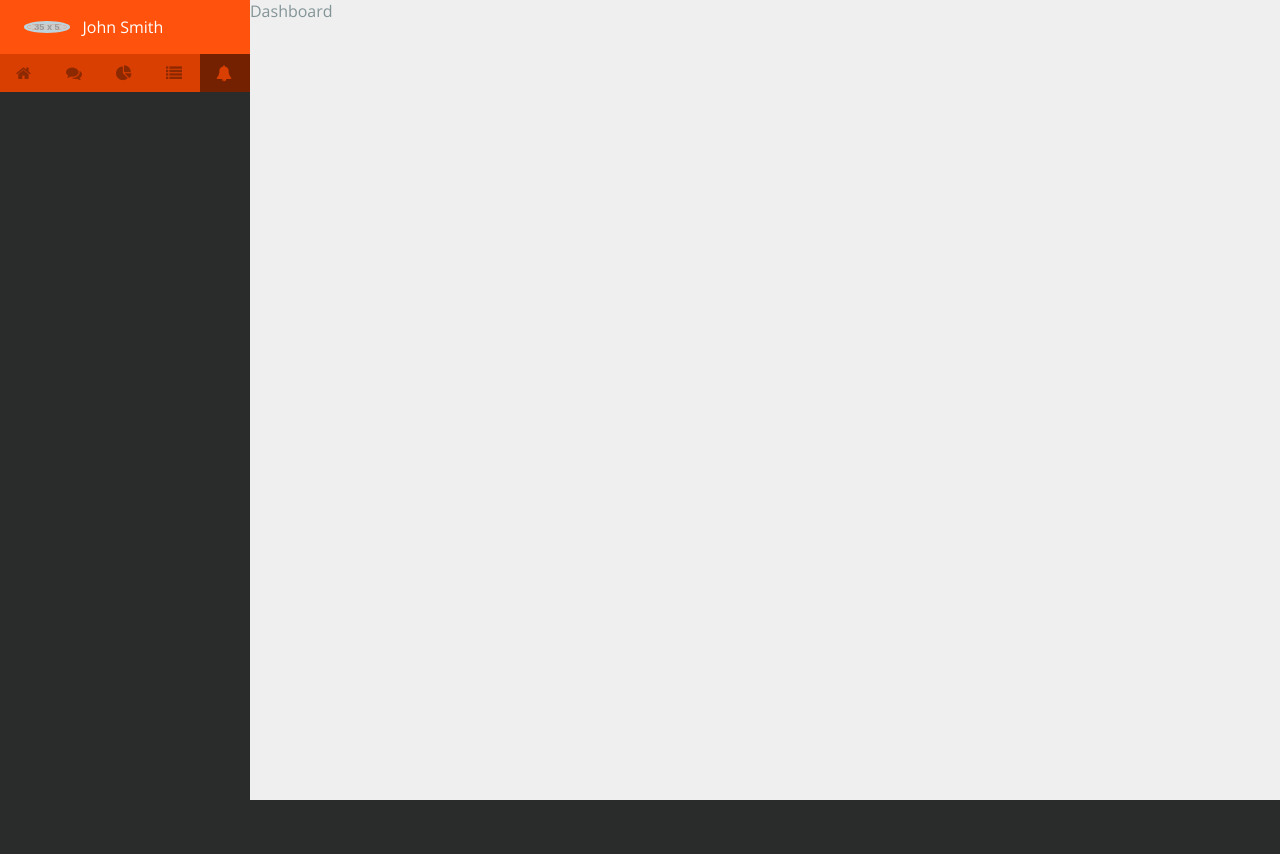
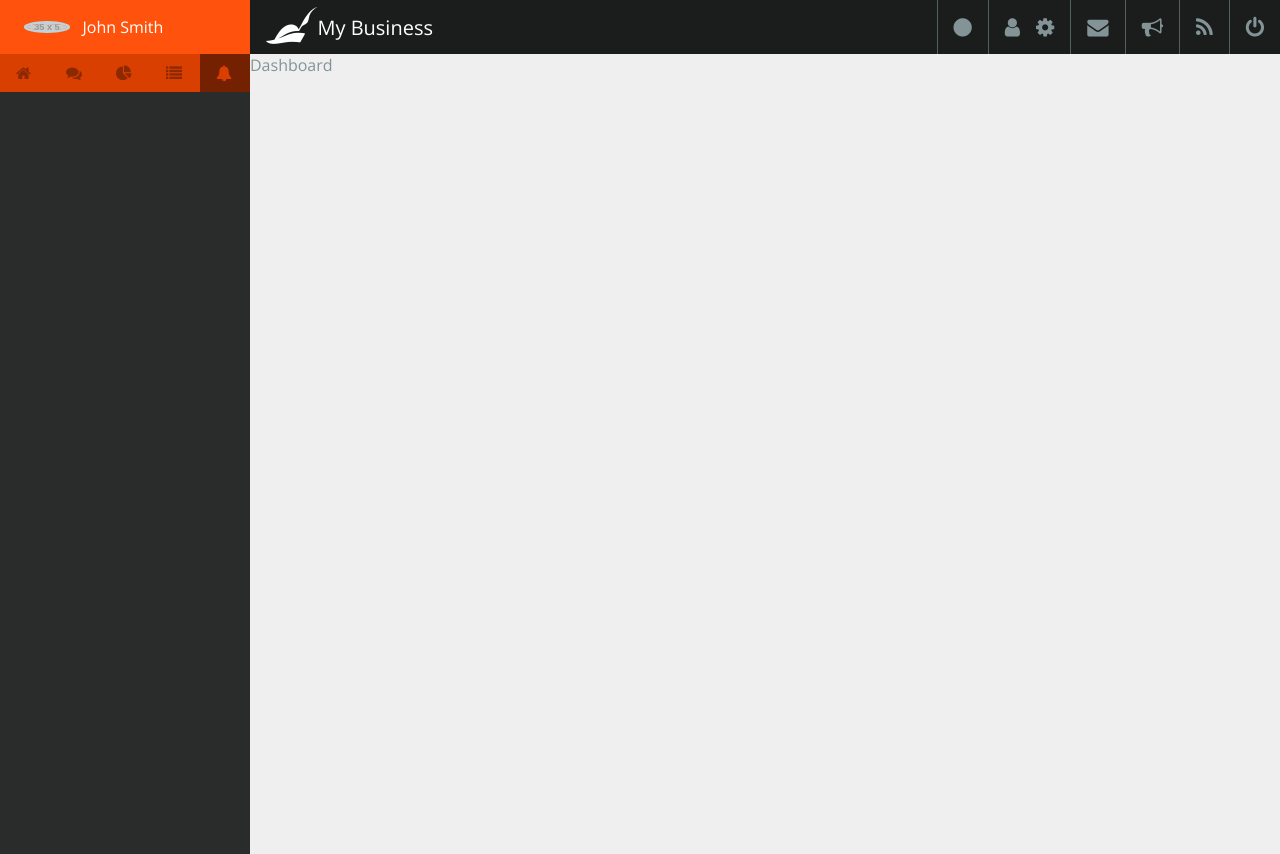
Before and after one commit to keshaldesai/adminui, a React (Create React App) app: page /dashboard in a window 1280 px wide. Before the commit the page ends 800 px from the top, so only its background shows below. Built offline with nearby package versions, Linux system fonts and the light colour scheme; no server answers.

Commit message:
start of header

```diff
--- a/src/components/App.js
+++ b/src/components/App.js
@@ -9,6 +9,7 @@ import Mail from "./Mailbox/Mail";
 import Social from "./Social/Social";
 import Post from "./Blog/Post";
 import Posts from "./Blog/Posts";
+import Header from "./Header/Header";
 
 class App extends Component {
   render() {
@@ -16,6 +17,8 @@ class App extends Component {
       <Router>
         <div className="app">
           <Route path="*" component={Sidebar} />
+          <div className="page">
+            <Header />
             <Route path="/dashboard" component={Dashboard} />
             <Route path="/mailbox/inbox" component={Inbox} />
             <Route path="/mailbox/compose" component={Compose} />
@@ -26,6 +29,7 @@ class App extends Component {
             <Route path="/blog/posts" component={Posts} />
             <Redirect from="/" to="/dashboard" />
           </div>
+        </div>
       </Router>
     );
   }
--- /dev/null
+++ b/src/components/Header/Header.js
@@ -0,0 +1,37 @@
+import React, { Component } from "react";
+
+class Header extends Component {
+  render() {
+    return (
+      <div className="header">
+        <div className="logo">
+          <i className="fa fa-pied-piper fa-2x" aria-hidden="true" />
+          <span>My Business</span>
+        </div>
+        <div className="settings">
+          <span className="color-settings">
+            <i className="fa fa-circle fa-lg" aria-hidden="true" />
+          </span>
+          <span className="gen-settings">
+            <i className="fa fa-user fa-lg" aria-hidden="true" />
+            <i className="fa fa-cog fa-lg" aria-hidden="true" />
+          </span>
+          <span className="mail-quickicon">
+            <i className="fa fa-envelope fa-lg" aria-hidden="true" />
+          </span>
+          <span className="alert-quickicon">
+            <i className="fa fa-bullhorn fa-lg" aria-hidden="true" />
+          </span>
+          <span className="feed-quickicon">
+            <i className="fa fa-rss fa-lg" aria-hidden="true" />
+          </span>
+          <span className="logout">
+            <i className="fa fa-power-off fa-lg" aria-hidden="true" />
+          </span>
+        </div>
+      </div>
+    );
+  }
+}
+
+export default Header;
--- /dev/null
+++ b/src/styles/Header/_header.scss
@@ -0,0 +1,28 @@
+.header {
+  background-color: #1b1c1c;
+  display: flex;
+  flex-flow: row nowrap;
+  align-items: center;
+  .logo {
+    color: white;
+    font-size: 20px;
+    display: flex;
+    flex-flow: row nowrap;
+    align-items: center;
+    margin-left: 16px;
+  }
+  .settings {
+    margin-left: auto;
+    display: flex;
+    flex-flow: row nowrap;
+    align-items: center;
+    text-align: center;
+    span {
+      border-left: 1px solid darken(#839497, 20%);
+      padding: 16px 16px;
+    }
+  }
+  .fa-user {
+    padding-right: 16px;
+  }
+}
--- a/src/styles/index.scss
+++ b/src/styles/index.scss
@@ -1,5 +1,6 @@
 @import './Sidebar/_sidebar.scss';
 @import './Dashboard/_dashboard.scss';
+@import './Header/_header.scss';
 
 $font: #839497;
 $bg: #2a2c2b;
```
Lines whose indentation alone changed are shown as unchanged.
